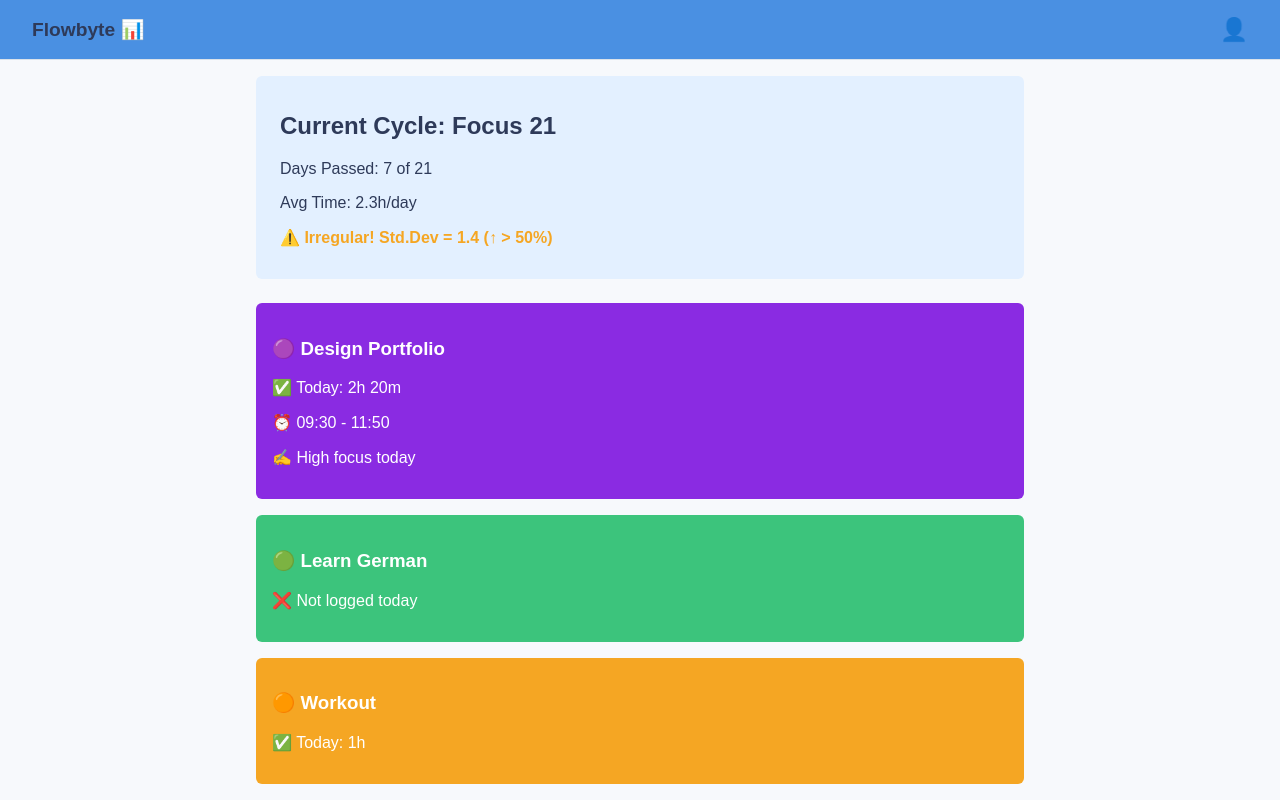
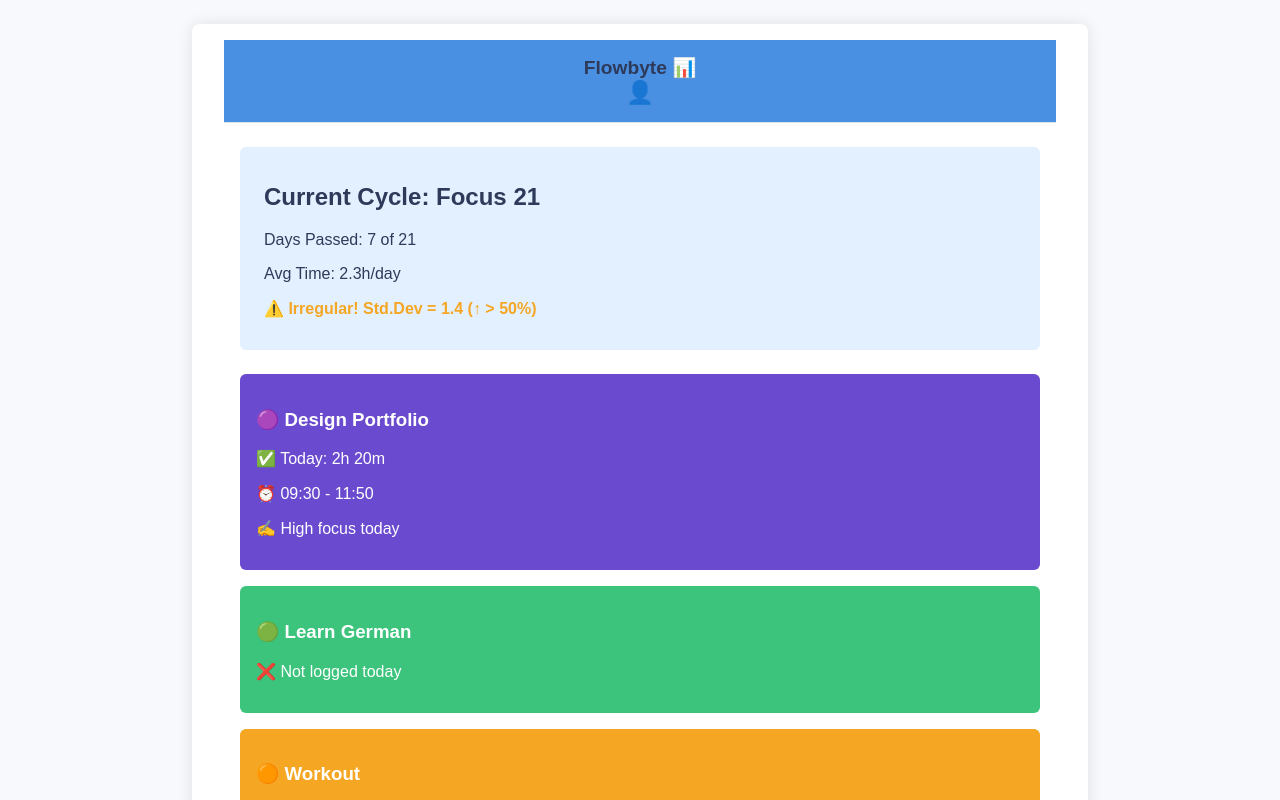
Before and after one commit to LinSchmitz/Flowbyte, a React (Vite) app: page / in a window 1280 px wide. Shown: the top 800 px of the page. Built offline with nearby package versions, Linux system fonts and the light colour scheme.

Commit message:
added template

```diff
--- a/src/components/App.jsx
+++ b/src/components/App.jsx
@@ -5,7 +5,7 @@ import Dashboard from './Dashboard';
 
 function App() {
   return (
-    <div>
+    <div className="app">
       <Header />
       <Dashboard />
       {/* باقی صفحات اینجا */}
--- a/src/index.css
+++ b/src/index.css
@@ -40,6 +40,21 @@ body {
   color: var(--color-text);
 }
 
+.app {
+  width: 70vw;
+  margin: 1.5rem auto;
+  padding: 1rem 2rem;
+  background-color: var(--color-surface);
+  border-radius: 8px;
+  box-shadow: 0 0 15px rgba(0, 0, 0, 0.1);
+  min-height: 80vh;
+  display: flex;
+  flex-direction: column;
+  gap: 1.5rem;
+  box-sizing: border-box;
+  transition: all 0.3s ease;
+}
+
 /* 🧩 Header */
 .header {
   display: flex;
@@ -73,8 +88,8 @@ body {
 
 body {
   font-family: Arial, sans-serif;
-  background-color: var(--color-background, #f7f9fc);
-  color: var(--color-text, #2e3a59);
+  background-color: var(--color-background);
+  color: var(--color-text);
   margin: 0;
   padding: 0;
 }
@@ -82,9 +97,10 @@ body {
 /* هدر */
 .header {
   display: flex;
-  justify-content: space-between;
+  flex-direction: column;
   align-items: center;
-  background-color: var(--color-primary, #4a90e2);
+  align-items: center;
+  background-color: var(--color-primary);
   color: white;
   padding: 1rem 2rem;
   font-weight: bold;
@@ -93,21 +109,21 @@ body {
 
 /* محتوای اصلی */
 .main-content {
-  max-width: 800px;
-  margin: 1rem auto;
+  width: 100%;
   padding: 0 1rem;
+  box-sizing: border-box;
 }
 
 /* بخش خلاصه سیکل */
 .cycle-summary {
-  background-color: var(--color-primary-light, #e3f0ff);
+  background-color: var(--color-primary-light);
   padding: 1rem 1.5rem;
   border-radius: 6px;
   margin-bottom: 1.5rem;
 }
 
 .cycle-summary .warning {
-  color: var(--color-warning, #f5a623);
+  color: var(--color-warning);
   font-weight: bold;
 }
 
@@ -123,19 +139,19 @@ body {
 .task-card {
   padding: 1rem;
   border-radius: 6px;
-  color: white;
+  color: var(--color-surface);
 }
 
 .task-card.purple {
-  background-color: #8a2be2;
+  background-color: #6a4bcf; /* انتخاب رنگ بنفش ملایم از روی برند */
 }
 
 .task-card.green {
-  background-color: #3cc47c;
+  background-color: var(--color-success);
 }
 
 .task-card.orange {
-  background-color: #f5a623;
+  background-color: var(--color-warning);
 }
 
 /* دکمه‌ها */
@@ -152,13 +168,13 @@ button {
   border: none;
   border-radius: 6px;
   cursor: pointer;
-  background-color: var(--color-primary, #4a90e2);
+  background-color: var(--color-primary);
   color: white;
   transition: background-color 0.3s ease;
 }
 
 button:hover {
-  background-color: var(--color-primary-dark, #2c5da3);
+  background-color: var(--color-primary-dark);
 }
 
 /* مودال */
@@ -176,7 +192,7 @@ button:hover {
 }
 
 .modal-content {
-  background-color: var(--color-surface, white);
+  background-color: var(--color-surface);
   padding: 2rem;
   border-radius: 8px;
   width: 300px;
@@ -186,7 +202,8 @@ button:hover {
 
 .modal-content button {
   margin-top: 1rem;
-  background-color: var(--color-error, #f45b69);
+  background-color: var(--color-error);
+  color: white;
 }
 
 /*   */
@@ -198,3 +215,14 @@ button:hover {
 /*   */
 
 /*   */
+/* Responsive*/
+@media (max-width: 768px) {
+  .app {
+    max-width: 95vw;
+    margin: 1rem auto;
+    padding: 1rem 1.5rem;
+    min-height: auto;
+    box-shadow: none;
+    border-radius: 0;
+  }
+}
```
